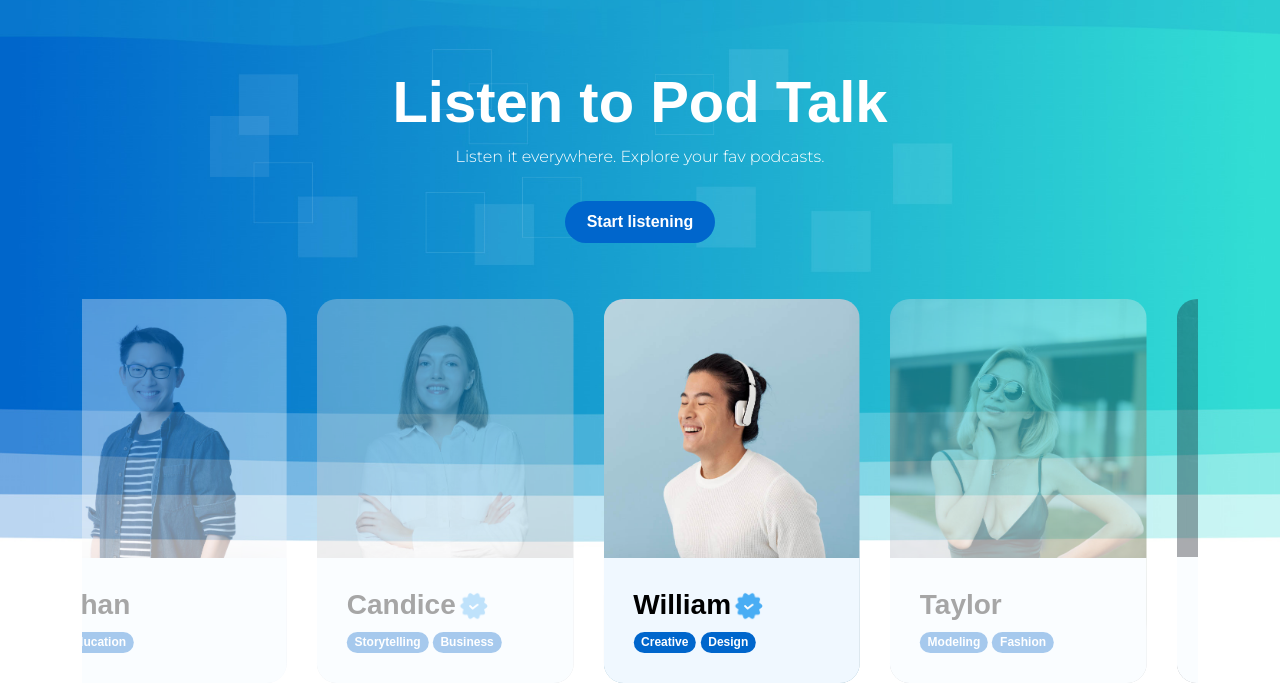
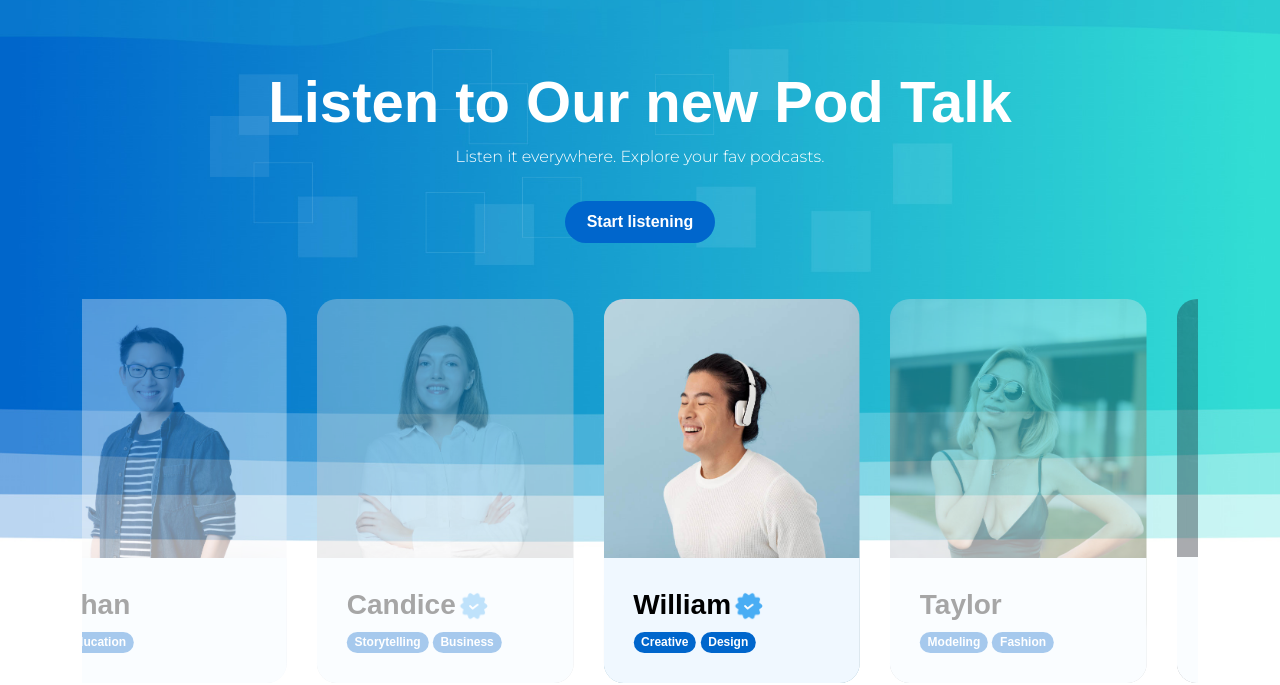
Before and after one commit to Sahils1112/AWS_Pipeline, a plain HTML site: page index.html in a window 1280 px wide. Shown: the part 133-818 px from the top of the page. Drawn offline with Linux system fonts and the light colour scheme; a web font is replaced by a local one.

Commit message:
Update index.html

```diff
--- a/index.html
+++ b/index.html
@@ -98,7 +98,7 @@ https://templatemo.com/tm-584-pod-talk
 
                         <div class="col-lg-12 col-12">
                             <div class="text-center mb-5 pb-2">
-                                <h1 class="text-white">Listen to Pod Talk</h1>
+                                <h1 class="text-white">Listen to Our new Pod Talk</h1>
 
                                 <p class="text-white">Listen it everywhere. Explore your fav podcasts.</p>
 
```
